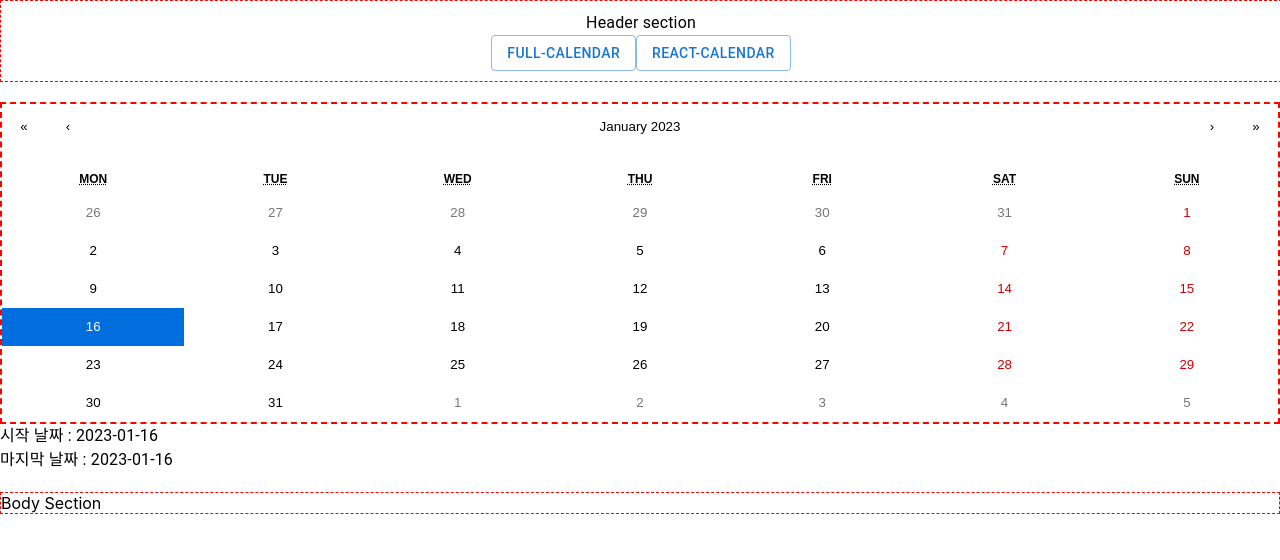
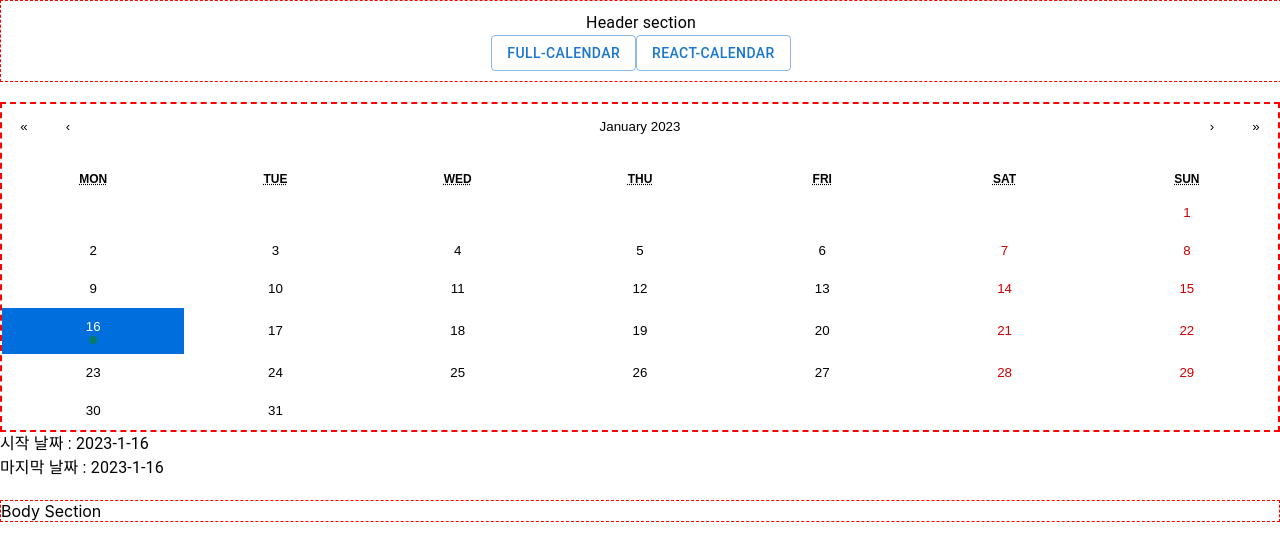
Before and after one commit to crayonzgrim/calendar-assign-web, a React (Create React App) app: page /new in a window 1280 px wide. Shown: the top 560 px of the page. Built offline with nearby package versions, Linux system fonts and the light colour scheme.

Commit message:
✨ feat(*): add marking dot

```diff
--- a/src/components/calendarLib/index.tsx
+++ b/src/components/calendarLib/index.tsx
@@ -1,8 +1,9 @@
-import React, { useState } from 'react'
+import React, { useMemo, useState } from 'react'
 import { Box, Typography, styled, css } from '@mui/material'
 import Calendar from 'react-calendar'
 import 'react-calendar/dist/Calendar.css'
 import { DateTime } from 'luxon'
+import { FormatDate } from '../../utils/formatDate'
 
 type CalendarLibProps = {
   //
@@ -16,8 +17,24 @@ export const CalendarLib = styled((props: CalendarLibProps) => {
 
   const [start, end] = value
 
-  const startDate = new Date(start).toISOString().replace(/T.*$/, '')
-  const endDate = new Date(end).toISOString().replace(/T.*$/, '')
+  const startDate = new Date(start).toISOString()
+  const endDate = new Date(end).toISOString()
+
+  const formatedStartDate = useMemo(() => {
+    const sYear = DateTime.fromISO(startDate).year
+    const sMonth = DateTime.fromISO(startDate).month
+    const sDay = DateTime.fromISO(startDate).day
+
+    return `${sYear}-${sMonth}-${sDay}`
+  }, [startDate])
+
+  const formatedEndDate = useMemo(() => {
+    const eYear = DateTime.fromISO(endDate).year
+    const eMonth = DateTime.fromISO(endDate).month
+    const eDay = DateTime.fromISO(endDate).day
+
+    return `${eYear}-${eMonth}-${eDay}`
+  }, [endDate])
 
   /** Function */
 
@@ -28,11 +45,35 @@ export const CalendarLib = styled((props: CalendarLibProps) => {
         value={start}
         onChange={onChange}
         selectRange={true}
-        allowPartialRange={true}
+        showNeighboringMonth={false}
+        // formatDay={(locale, date) => DateTime.fromISO(startDate).toFormat('dd')} // 날'일' 제외하고 숫자만 보이도록 설정
+        tileContent={({ activeStartDate, date, view }) => {
+          // console.log('activeStartDate > ', activeStartDate)
+          // console.log('date > ', new Date(date).toISOString())
+          // console.log('view > ', view)
+          if (
+            new Date(date).toISOString().replace(/T.*$/, '') ===
+            startDate.replace(/T.*$/, '')
+          ) {
+            return (
+              <Box
+                sx={{
+                  display: 'flex',
+                  justifyContent: 'center',
+                  alignItems: 'center'
+                }}
+              >
+                <Box className="dot"></Box>
+              </Box>
+            )
+          }
+
+          return null
+        }}
       />
       <Box>
-        <Typography>시작 날짜 : {startDate}</Typography>
-        <Typography>마지막 날짜 : {endDate}</Typography>
+        <Typography>시작 날짜 : {formatedStartDate}</Typography>
+        <Typography>마지막 날짜 : {formatedEndDate}</Typography>
       </Box>
     </Box>
   )
@@ -41,6 +82,13 @@ export const CalendarLib = styled((props: CalendarLibProps) => {
     .react-calendar {
       border: 2px dashed red;
       width: 100%;
+
+      .dot {
+        height: 8px;
+        width: 8px;
+        background-color: #097969;
+        border-radius: 50%;
+      }
     }
   `
 })
--- /dev/null
+++ b/src/utils/formatDate/index.tsx
@@ -0,0 +1,19 @@
+import React from 'react'
+import { DateTime } from 'luxon'
+
+type FormatDateProps = {
+  date: string
+  // year: string
+  // month: string
+  // day: string
+}
+
+export const FormatDate = (props: FormatDateProps) => {
+  /** Property */
+  const { date, ...others } = props
+
+  /** Function */
+
+  /** Render */
+  return DateTime.fromISO(date)
+}
```
